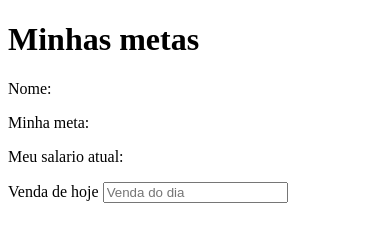
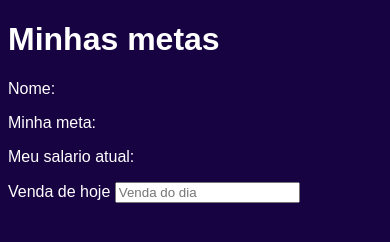
Before and after one commit to Obafemi1213/minhas_vendas, a plain HTML site: page index.html in a window 390 px wide. Drawn offline with Linux system fonts and the light colour scheme.

Commit message:
Update style.css

```diff
--- a/style.css
+++ b/style.css
@@ -1 +1,11 @@
 @charset "UTF-8";
+ /* #170242*/
+
+ @media screen and (max-width: 580px) {
+    body{
+        font-family: Arial, Helvetica, sans-serif;
+        background-color: #170242;
+        color: white;
+    }
+
+ }
```
